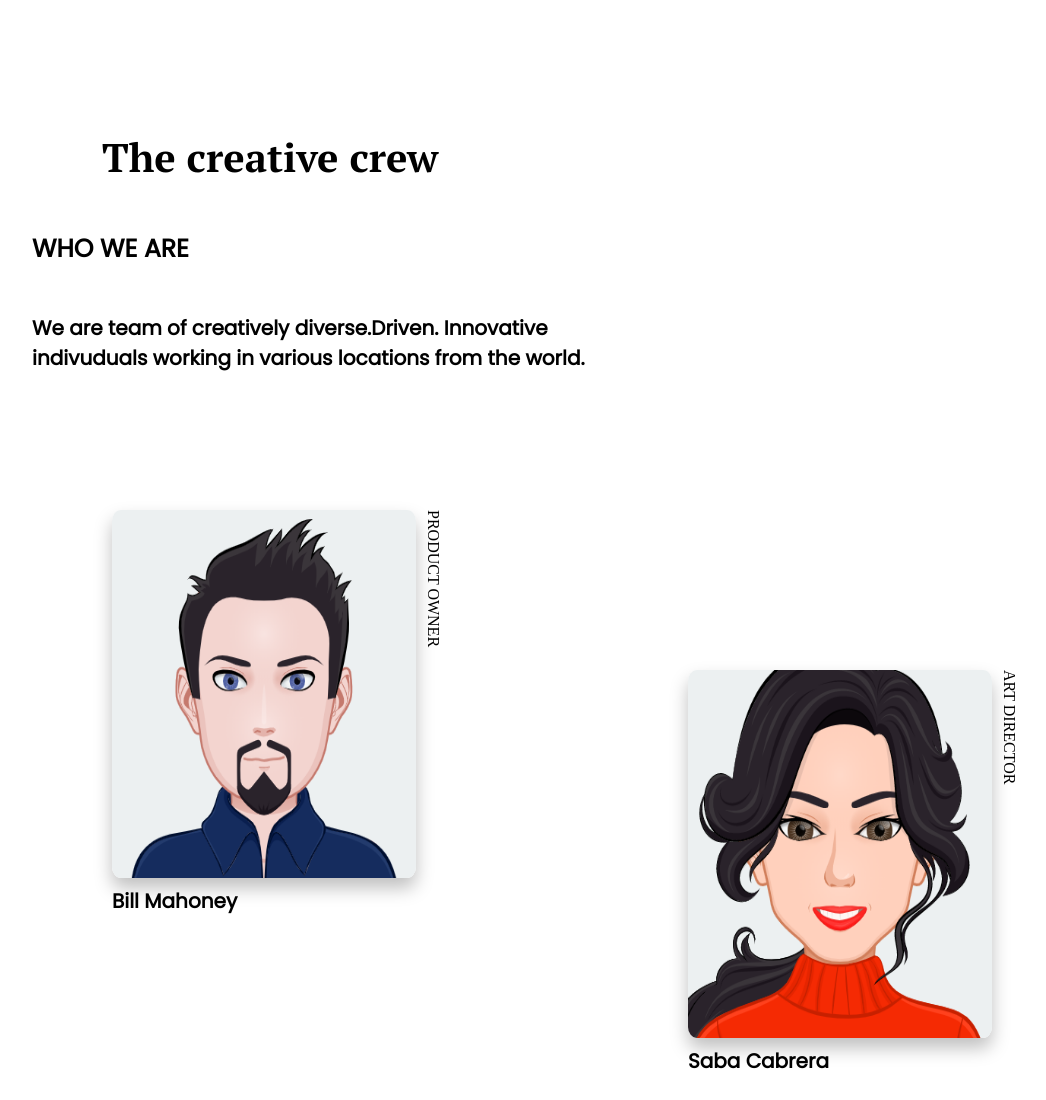
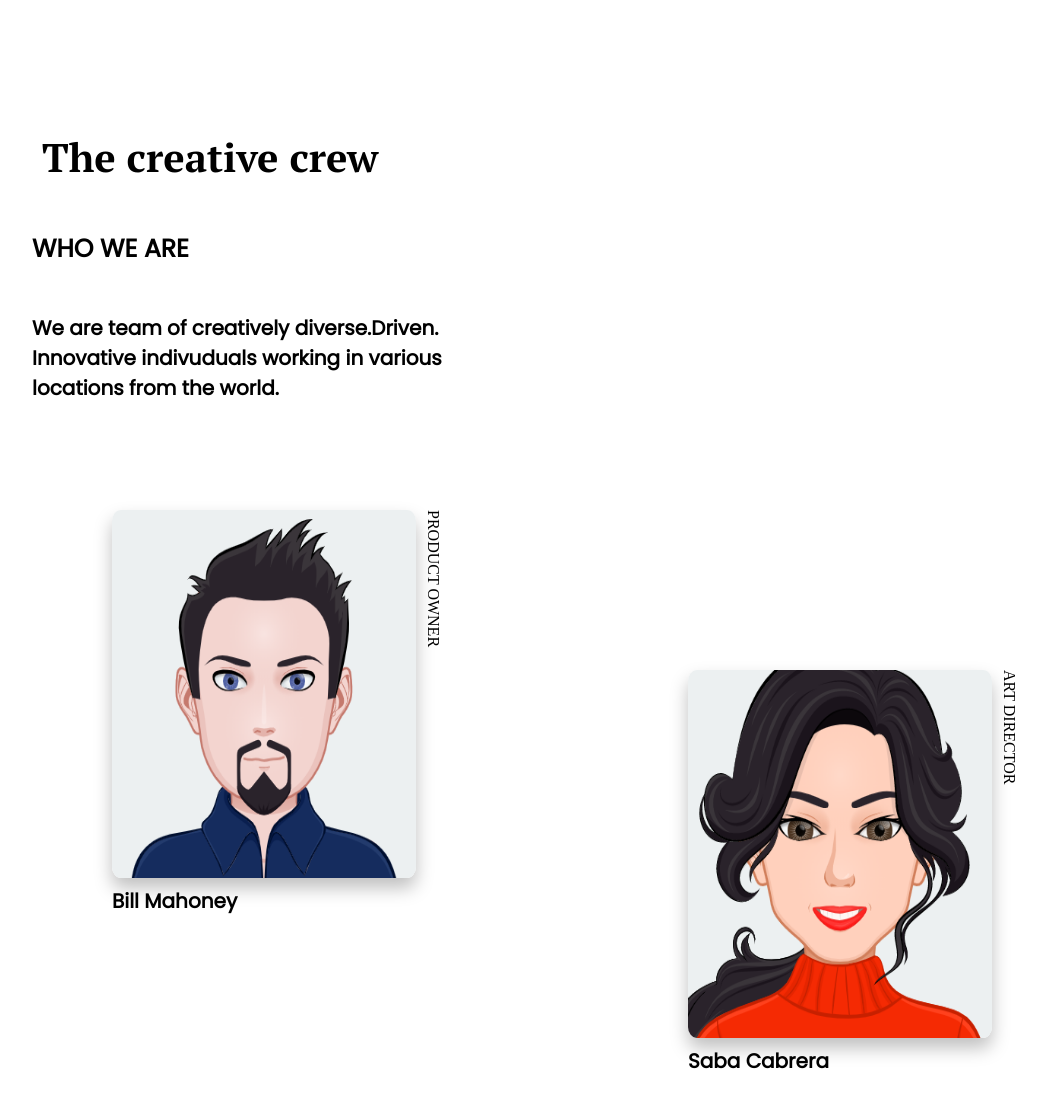
Before and after one commit to marntext/Team-Page, a plain HTML site: page index.html in a window 1280 px wide. Shown: the top 1100 px of the page, without its empty margins (68-1114 px from the left). Drawn offline with Linux system fonts and the light colour scheme.

Commit message:
"Improve HTML & CSS files."

```diff
--- a/style.css
+++ b/style.css
@@ -20,7 +20,7 @@
 
 h1 {
     font-size: 40px;
-    margin: 50px 300px 10px 100px;
+    margin: 50px 90px 10px 60px;
     display: block ;
     height: auto;
     font-family: 'PT Serif', serif;
@@ -34,16 +34,15 @@ h2 {
 }
 
 #intro1 {
-    min-width: 800px;
+    min-width: 600px;
     height: 100px;
-    margin-left: 20px;
 }
 
 #intro2 {
     font-size: 20px;
-    width: 560px;
+    width: 500px;
     height: 250px;
-    margin: 45px 70px 10px 50px;
+    margin: 45px 40px 10px 50px;
 }
 
 p {
```
